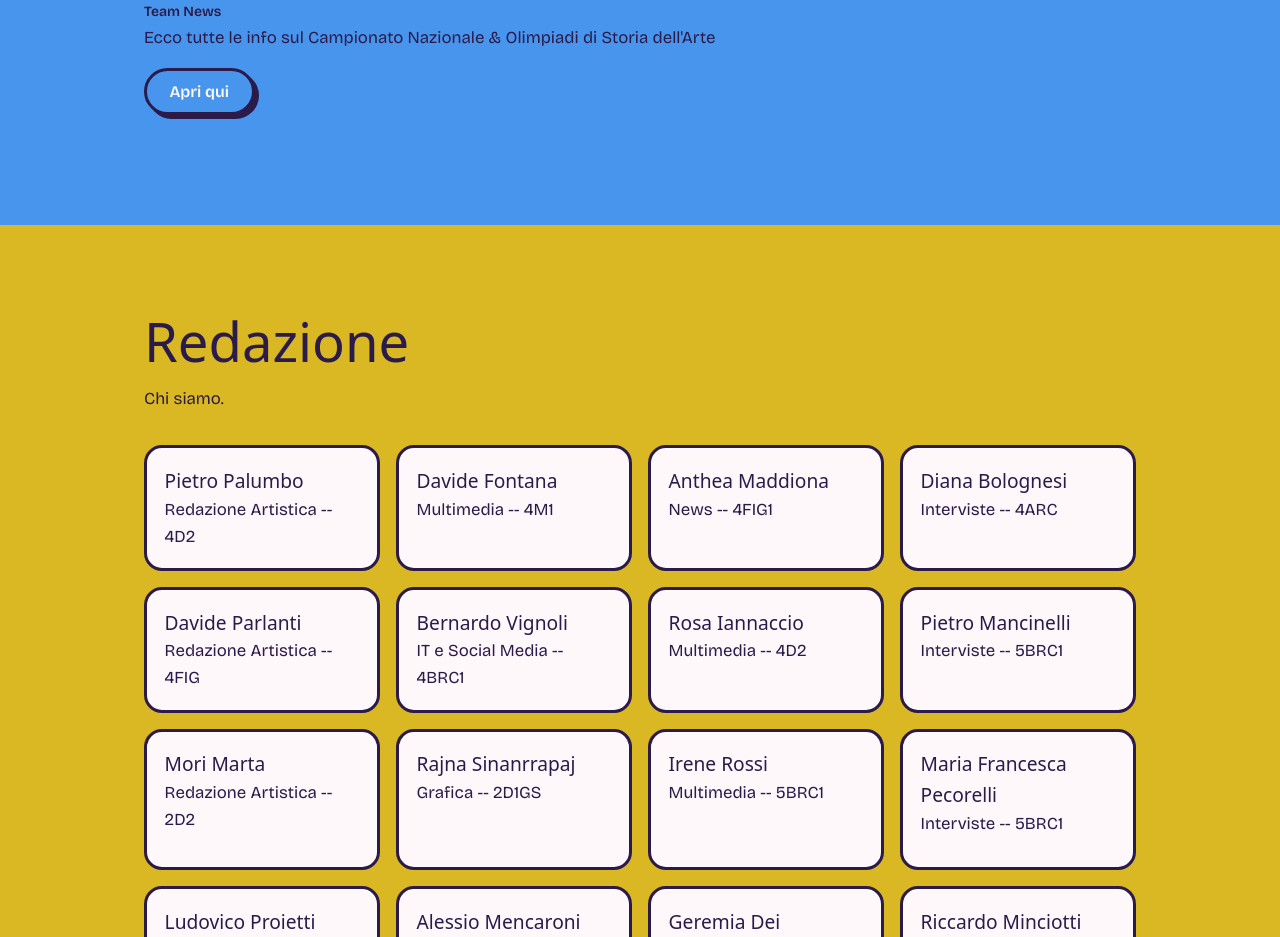
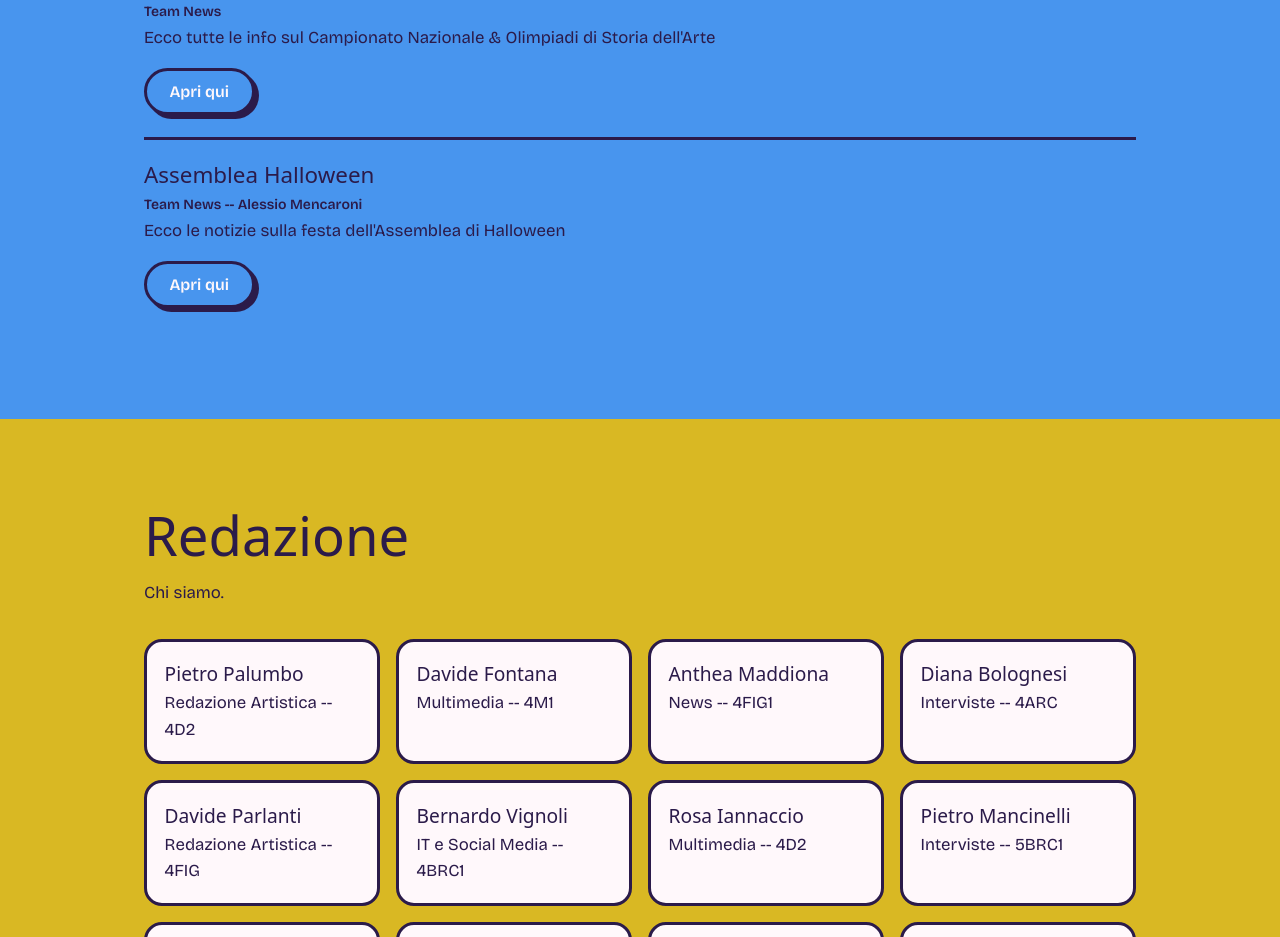
Before and after one commit to ganzinepdf/ganzine, a plain HTML site: page index.html in a window 1280 px wide. Shown: the part 1797-2734 px from the top of the page. Drawn offline with nearby package versions, Linux system fonts and the light colour scheme; a web font is replaced by a local one.

Commit message:
Update index.html

```diff
--- a/index.html
+++ b/index.html
@@ -106,6 +106,12 @@
           <p> Ecco tutte le info sul Campionato Nazionale & Olimpiadi di Storia dell'Arte </p>
             <button class="botao"><a target="_blank" href="https://ganzinepdf.github.io/ganzine/olim27.html"  style="color: #fff8fb; text-decoration: none;">Apri qui</a></button>
           </article>
+        <article class="materia">
+                 <h3>Assemblea Halloween</h3>
+          <small>Team News -- Alessio Mencaroni</small>
+          <p> Ecco le notizie sulla festa dell'Assemblea di Halloween </p>
+            <button class="botao"><a target="_blank" href="https://ganzinepdf.github.io/ganzine/hallocream.html"  style="color: #fff8fb; text-decoration: none;">Apri qui</a></button>
+          </article>
        <!-- <article class="materia">
           <h3>Articolo 2</h3>
           <small>Davide Parlanti </small>
```
